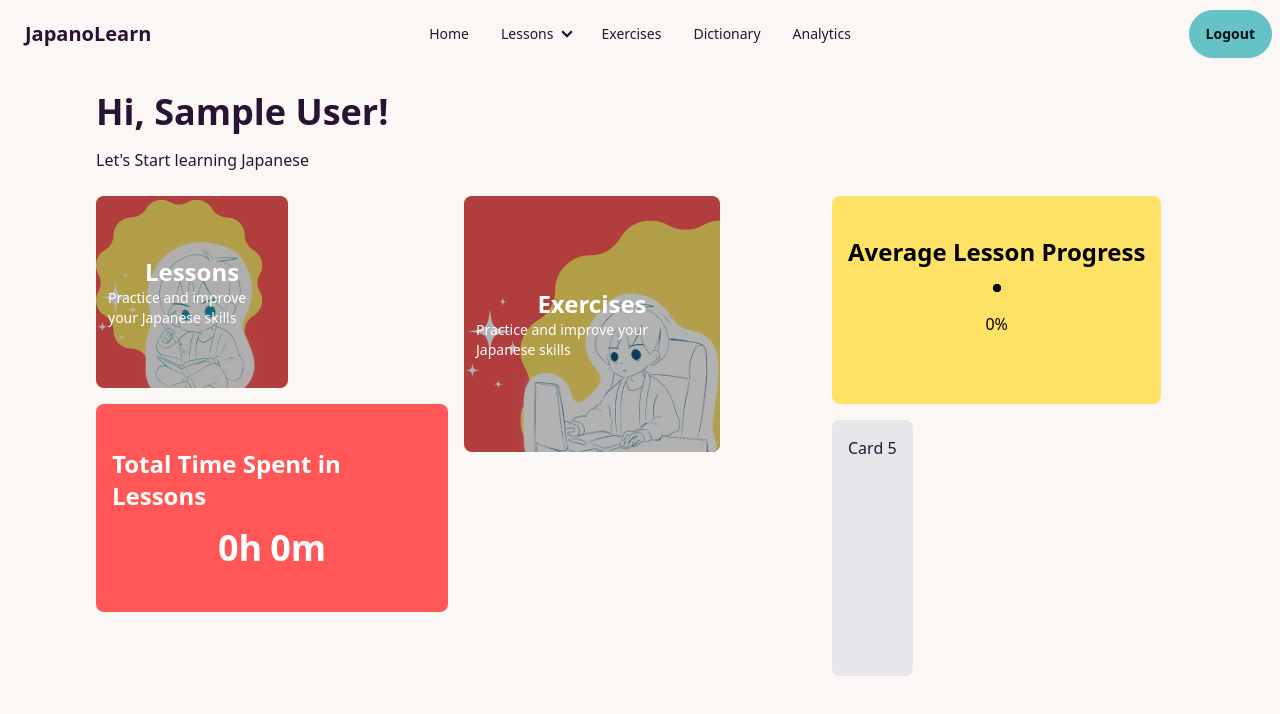
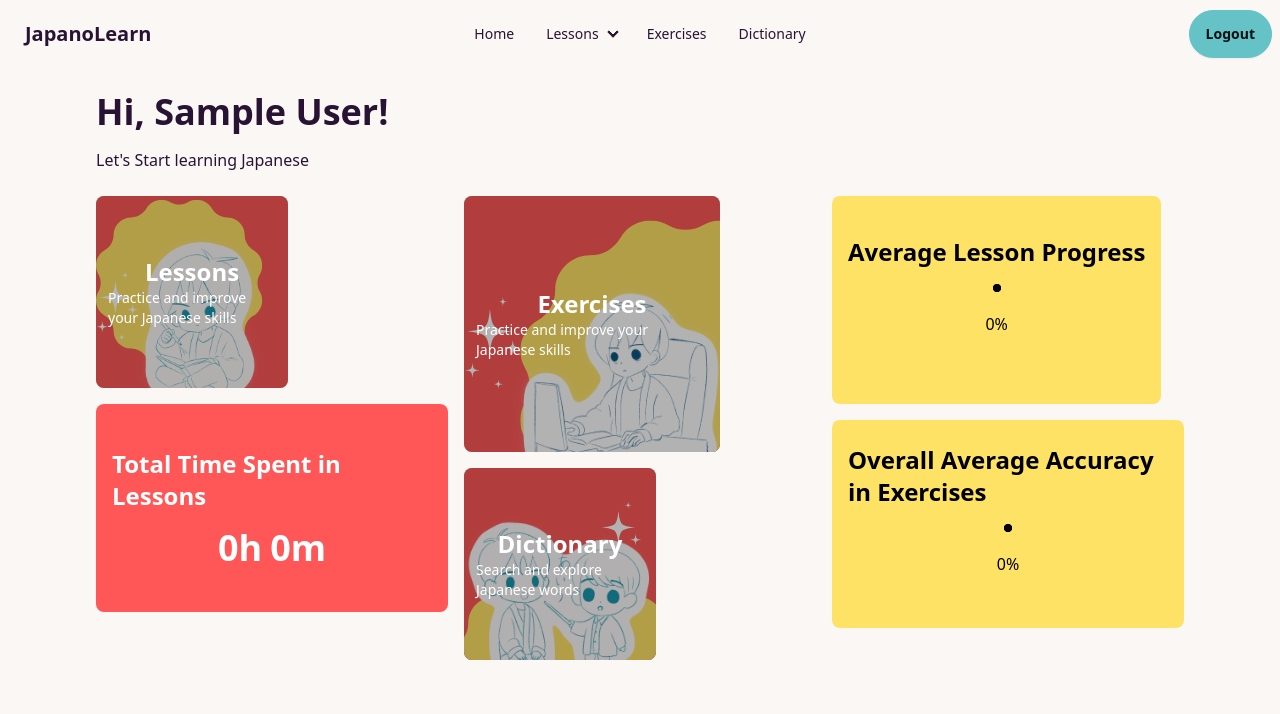
Before and after one commit to happygoluckycodeeditor/japanolearn, a React (Vite) app: page /home in a window 1280 px wide. Shown: the top 714 px of the page. Built offline with nearby package versions, Linux system fonts and the light colour scheme; no server answers; the database is empty; sample sign-in values are in the browser's storage.

Commit message:
Finished the home page

```diff
--- a/src/App.tsx
+++ b/src/App.tsx
@@ -9,7 +9,7 @@ import Dictionary from './components/Dictionary';
 import PrivateRoute from './components/PrivateRoute';
 import Navbar from './components/Navbar';
 import LessonPage from './components/LessonPage';
-import Analytics from './components/Analytics';
+
 import { auth } from './firebase-config';
 import ExercisePage from './components/ExercisePage';
 
@@ -108,14 +108,7 @@ export default function App() {
             </PrivateRoute>
           }
         />
-        <Route
-        path="/analytics"
-        element={
-          <PrivateRoute>
-            <Analytics />
-          </PrivateRoute>
-        }
-        />
+
       </Routes>
     </div>
   );
--- a/src/components/Home.tsx
+++ b/src/components/Home.tsx
@@ -6,11 +6,13 @@ import { auth, db } from "../firebase-config";
 import { collection, getDocs } from "firebase/firestore";
 import img1 from "../assets/img1.svg";
 import img2 from "../assets/img2.svg";
+import img3 from "../assets/img3.svg";
 
 const Home = () => {
   const [userName, setUserName] = useState<string | null>(null);
   const [totalTimeSpent, setTotalTimeSpent] = useState<number | null>(null);
   const [averageProgress, setAverageProgress] = useState<number | null>(null);
+  const [overallAverageAccuracy, setOverallAverageAccuracy] = useState<number | null>(null);
   const navigate = useNavigate();
 
   useEffect(() => {
@@ -19,6 +21,7 @@ const Home = () => {
         setUserName(user.displayName);
         fetchTotalTimeSpent(user.uid);
         fetchAverageProgress(user.uid);
+        fetchAverageAccuracy(user.uid);
       }
     });
     return () => unsubscribe();
@@ -65,6 +68,28 @@ const Home = () => {
     }
   };
 
+  // Fetch overall average accuracy from Firestore
+  const fetchAverageAccuracy = async (userUid: string) => {
+    try {
+      const querySnapshot = await getDocs(collection(db, "userTestData"));
+      let totalAccuracy = 0;
+      let count = 0;
+      querySnapshot.forEach((doc) => {
+        if (doc.id.startsWith(userUid + "_")) {
+          const data = doc.data();
+          if (data.averageAccuracy !== undefined) {
+            totalAccuracy += data.averageAccuracy;
+            count++;
+          }
+        }
+      });
+      const overallAvgAccuracy = count > 0 ? totalAccuracy / count : 0;
+      setOverallAverageAccuracy(overallAvgAccuracy);
+    } catch (error) {
+      console.error("Error fetching average accuracy:", error);
+    }
+  };
+
   // Convert seconds to hours and minutes
   const formatTime = (seconds: number) => {
     const hours = Math.floor(seconds / 3600);
@@ -89,7 +114,7 @@ const Home = () => {
           <Masonry gutter="16px">
             {/* Card 1 - Lessons */}
             <div
-              className="relative bg-gray-200 rounded-lg h-48 cursor-pointer"
+              className="relative bg-gray-200 rounded-lg h-48 cursor-pointer transition-shadow duration-300 ease-in-out hover:shadow-2xl"
               onClick={() => navigate("/lessons")}
             >
               <img
@@ -106,7 +131,7 @@ const Home = () => {
 
             {/* Card 2 - Exercises */}
             <div
-              className="relative bg-gray-200 rounded-lg h-64 cursor-pointer"
+              className="relative bg-gray-200 rounded-lg h-64 cursor-pointer transition-shadow duration-300 ease-in-out hover:shadow-2xl"
               onClick={() => navigate("/exercises")}
             >
               <img
@@ -122,7 +147,7 @@ const Home = () => {
             </div>
 
             {/* Card 3 - Average Lesson Progress */}
-            <div className="bg-[#fde265] p-4 rounded-lg h-52 flex flex-col justify-center items-center">
+            <div className="bg-[#fde265] p-4 rounded-lg h-52 flex flex-col justify-center items-center transition-shadow duration-300 ease-in-out hover:shadow-2xl">
               <h2 className="text-2xl font-bold text-black">Average Lesson Progress</h2>
               <div className="mt-4">
                 {averageProgress !== null ? (
@@ -140,15 +165,47 @@ const Home = () => {
             </div>
 
             {/* Card 4 - Total Time Spent */}
-            <div className="bg-[#ff5757] p-4 rounded-lg h-52 text-white flex flex-col justify-center items-center">
+            <div className="bg-[#ff5757] p-4 rounded-lg h-52 text-white flex flex-col justify-center items-center transition-shadow duration-300 ease-in-out hover:shadow-2xl">
               <h2 className="text-2xl font-bold">Total Time Spent in Lessons</h2>
               <div className="mt-4">
                 {totalTimeSpent !== null ? formatTime(totalTimeSpent) : "Loading..."}
               </div>
             </div>
 
-            {/* Card 5 - Placeholder */}
-            <div className="bg-gray-200 p-4 rounded-lg h-64">Card 5</div>
+            {/* Card 5 - Overall Average Accuracy */}
+            <div className="bg-[#fde265] p-4 rounded-lg h-52 flex flex-col justify-center items-center transition-shadow duration-300 ease-in-out hover:shadow-2xl">
+              <h2 className="text-2xl font-bold text-black">Overall Average Accuracy in Exercises</h2>
+              <div className="mt-4">
+                {overallAverageAccuracy !== null ? (
+                  <div
+                    className="radial-progress text-black"
+                    style={{ "--value": Math.round(overallAverageAccuracy) } as React.CSSProperties}
+                    role="progressbar"
+                  >
+                    {Math.round(overallAverageAccuracy)}%
+                  </div>
+                ) : (
+                  "Loading..."
+                )}
+              </div>
+            </div>
+
+            {/* Card 6 - Dictionary */}
+            <div
+              className="relative bg-gray-200 rounded-lg h-48 cursor-pointer transition-shadow duration-300 ease-in-out hover:shadow-2xl"
+              onClick={() => navigate("/dictionary")}
+            >
+              <img
+                src={img3}
+                alt="Dictionary"
+                className="w-full h-full object-cover rounded-lg"
+                style={{ filter: "brightness(0.7)" }}
+              />
+              <div className="absolute inset-0 flex flex-col justify-center items-center text-white">
+                <h2 className="text-2xl font-bold">Dictionary</h2>
+                <p className="text-sm ml-3 mr-3">Search and explore Japanese words</p>
+              </div>
+            </div>
           </Masonry>
         </ResponsiveMasonry>
       </div>
--- a/src/components/Navbar.tsx
+++ b/src/components/Navbar.tsx
@@ -44,7 +44,7 @@ const Navbar = () => {
             </li>
             <li><a href="/exercises">Exercises</a></li>
             <li><a href="/dictionary">Dictionary</a></li>
-            <li><a href="/analytics">Analytics</a></li> {/* Added Analytics link */}
+
           </ul>
         </div>
         <a href="/home" className="btn btn-ghost text-xl">JapanoLearn</a>
@@ -62,7 +62,7 @@ const Navbar = () => {
           </li>
           <li><a href="/exercises">Exercises</a></li>
           <li><a href="/dictionary">Dictionary</a></li>
-          <li><a href="/analytics">Analytics</a></li> {/* Added Analytics link */}
+
         </ul>
       </div>
       <div className="navbar-end">
```
Also changed, not shown: src/assets/img3.svg (added).
